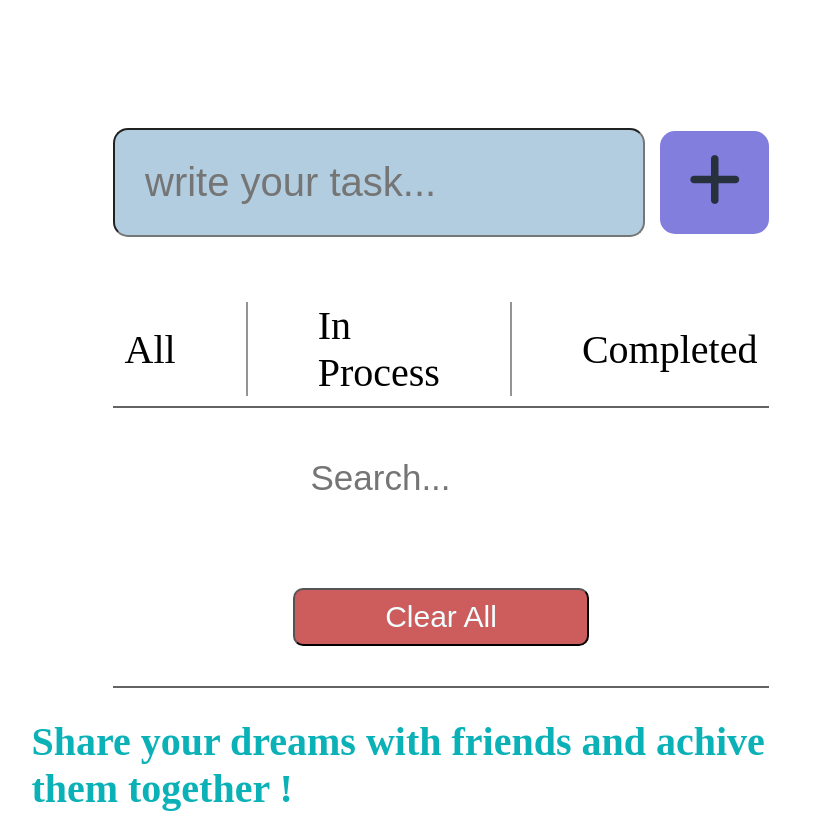
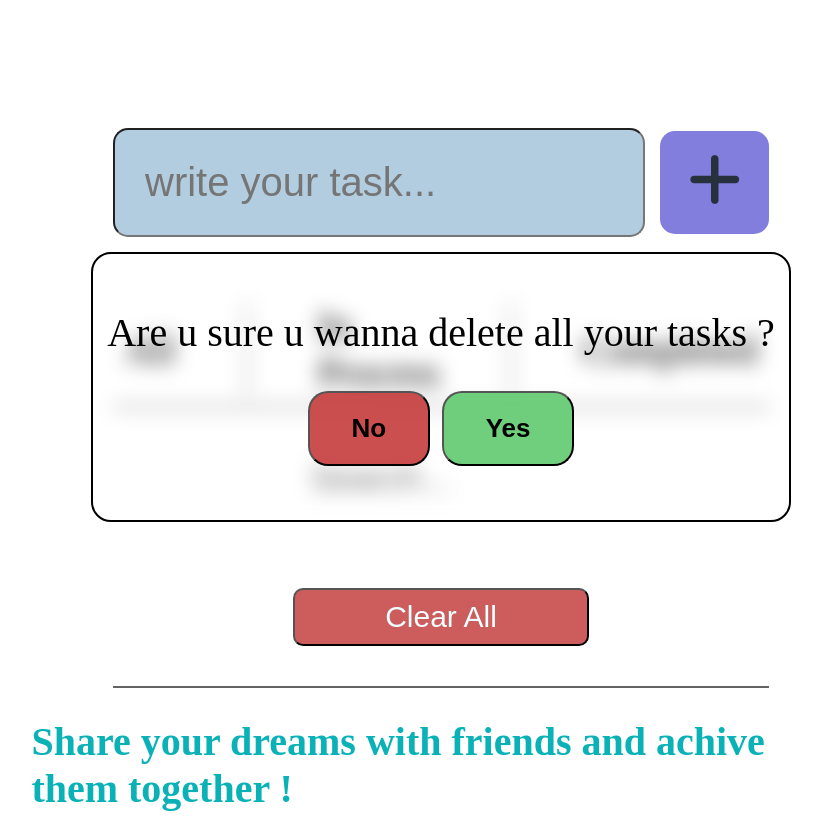
Before and after one commit to PolarView/to-do, a website built with Parcel: page src/index.html in a window 1280 px wide. Both pictures are taken after a click on the button "Clear All". Shown: the top 822 px of the page, without its empty margins (199-1021 px from the left). Built offline with nearby package versions, Linux system fonts and the light colour scheme.

Commit message:
Modal for clear all btn
Not implemented the detection outside the modal

```diff
--- a/src/app.ts
+++ b/src/app.ts
@@ -8,6 +8,9 @@ const clearAllBtn = <HTMLButtonElement>document.querySelector('.clearAllTasksBtn
 const allCategory = <HTMLDivElement>document.querySelector('[data-all-category]');
 const inProcessCategory = <HTMLDivElement>document.querySelector('[data-inprocess-category]');
 const completedCategory = <HTMLDivElement>document.querySelector('[data-completed-category]');
+const modalContainer = <HTMLDivElement>document.querySelector('.modalContainer');
+const modalNoBtn = <HTMLButtonElement>document.querySelector('.modalNoBtn');
+const modalYesBtn = <HTMLButtonElement>document.querySelector('.modalYesBtn');
 
 type Task = {
   taskCaption: string;
@@ -209,6 +212,15 @@ completedCategory.addEventListener('click', () => {
 });
 
 clearAllBtn.addEventListener('click', () => {
+  modalContainer.classList.add('displayModal');
+});
+
+modalNoBtn.addEventListener('click', () => {
+  modalContainer.classList.remove('displayModal');
+});
+
+modalYesBtn.addEventListener('click', () => {
   tasksData = [];
   updateTodos();
+  modalContainer.classList.remove('displayModal');
 });
--- a/src/index.html
+++ b/src/index.html
@@ -29,6 +29,13 @@
           <input type="text" placeholder="Search..." class="searchTask" />
           <span class="inputFocusElement"></span>
         </div>
+        <div class="modalContainer">
+          <span class="modalCaption">Are u sure u wanna delete all your tasks ?</span>
+          <div class="modalBtnsWrapper">
+            <button class="modalNoBtn modalBtn">No</button>
+            <button class="modalYesBtn modalBtn">Yes</button>
+          </div>
+        </div>
         <ul class="tasksContainer"></ul>
         <button class="clearAllTasksBtn">Clear All</button>
         <hr class="bottomHr generalHrStyle" />
--- a/src/style.scss
+++ b/src/style.scss
@@ -51,6 +51,88 @@
     display: flex;
     align-items: center;
     flex-direction: column;
+    position: relative;
+
+    .modalContainer {
+      position: fixed;
+      backdrop-filter: blur(8px);
+      border: 2px solid black;
+      border-radius: 20px;
+      width: 700px;
+      height: 270px;
+      display: flex;
+      align-items: center;
+      flex-direction: column;
+      justify-content: center;
+      display: none;
+
+      .modalCaption {
+        font-size: 40px;
+        margin-bottom: 35px;
+      }
+
+      .modalBtnsWrapper {
+        display: flex;
+        align-items: center;
+        justify-content: space-around;
+        width: 40%;
+
+        .modalBtn {
+          padding: 20px 42px;
+          font-size: 26px;
+          border-radius: 20px;
+          font-weight: 600;
+        }
+
+        .modalYesBtn {
+          background-color: rgba(89, 200, 104, 0.865);
+        }
+
+        .modalNoBtn {
+          background-color: rgba(195, 53, 53, 0.865);
+        }
+      }
+    }
+
+    .modalContainer.displayModal {
+      position: fixed;
+      backdrop-filter: blur(10px);
+      border: 2px solid black;
+      border-radius: 20px;
+      width: 700px;
+      height: 270px;
+      display: flex;
+      align-items: center;
+      flex-direction: column;
+      justify-content: center;
+
+      .modalCaption {
+        font-size: 40px;
+        margin-bottom: 35px;
+      }
+
+      .modalBtnsWrapper {
+        display: flex;
+        align-items: center;
+        justify-content: space-around;
+        width: 40%;
+
+        .modalBtn {
+          padding: 20px 42px;
+          font-size: 26px;
+          border-radius: 20px;
+          font-weight: 600;
+        }
+
+        .modalYesBtn {
+          background-color: rgba(89, 200, 104, 0.865);
+        }
+
+        .modalNoBtn {
+          background-color: rgba(195, 53, 53, 0.865);
+        }
+      }
+    }
 
     .filters {
       width: 60%;
```
